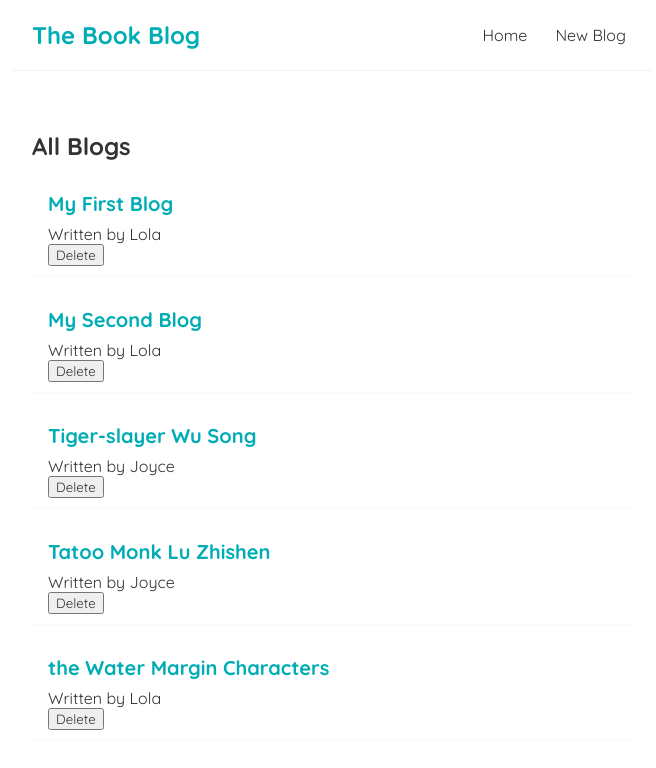
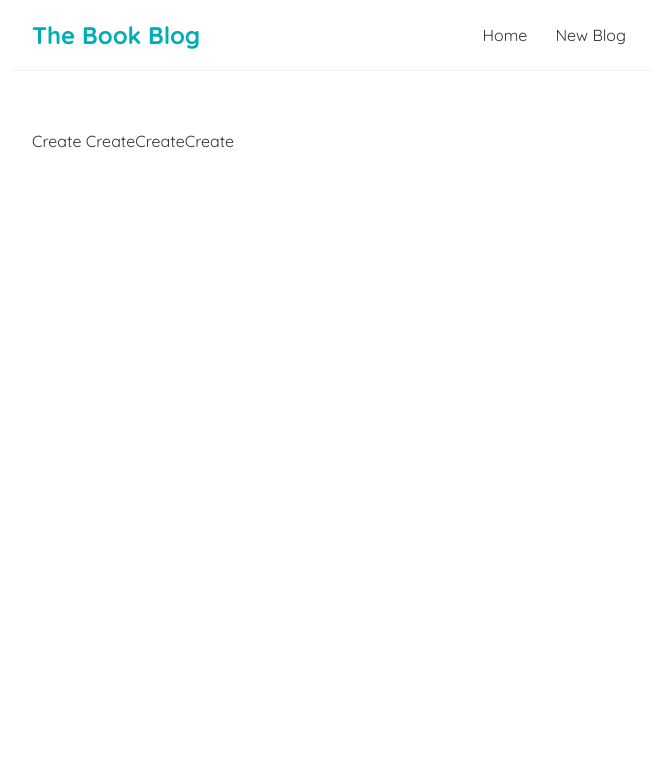
Before and after one commit to joycethh/json-server-blog-project, a React (Create React App) app: page /create in a window 1280 px wide. Shown: the top 768 px of the page, without its empty margins (308-964 px from the left). Built offline with nearby package versions, Linux system fonts and the light colour scheme; data requests are answered from the project's data file.

Commit message:
install react-router-dom and create new create route

```diff
--- a/package.json
+++ b/package.json
@@ -8,6 +8,7 @@
     "@testing-library/user-event": "^13.5.0",
     "react": "^18.2.0",
     "react-dom": "^18.2.0",
+    "react-router-dom": "^6.3.0",
     "react-scripts": "5.0.1",
     "web-vitals": "^2.1.4"
   },
--- a/src/App.js
+++ b/src/App.js
@@ -1,13 +1,21 @@
+import { BrowserRouter, Routes, Route } from "react-router-dom";
 import { Navbar } from "./Navbar";
 import { Home } from "./Home";
+import { Create } from "./Create";
+
 function App() {
   return (
-    <div className="App">
-      <Navbar />
-      <div className="content">
-        <Home />
+    <BrowserRouter>
+      <div className="App">
+        <Navbar />
+        <div className="content">
+          <Routes>
+            <Route exact path="/" element={<Home />} />
+            <Route exact path="/create" element={<Create />} />
+          </Routes>
+        </div>
       </div>
-    </div>
+    </BrowserRouter>
   );
 }
 
--- /dev/null
+++ b/src/Create.js
@@ -0,0 +1,5 @@
+import React from "react";
+
+export const Create = () => {
+  return <div>Create CreateCreateCreate</div>;
+};
```
Also changed, not shown: 1 other file (tests, documents, lock files or other folders).
